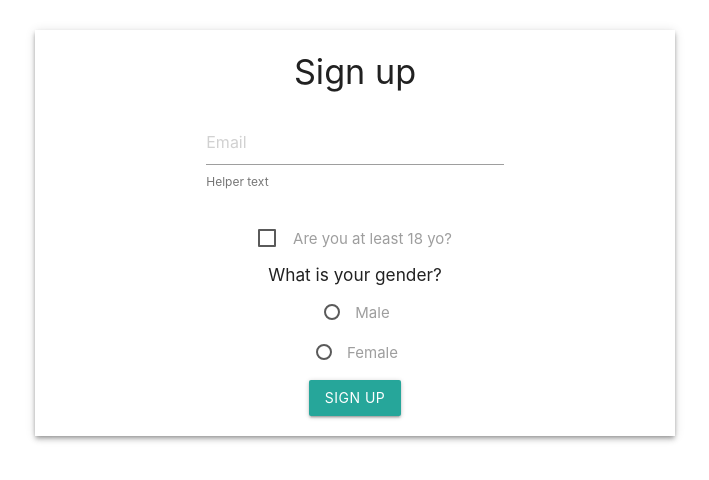
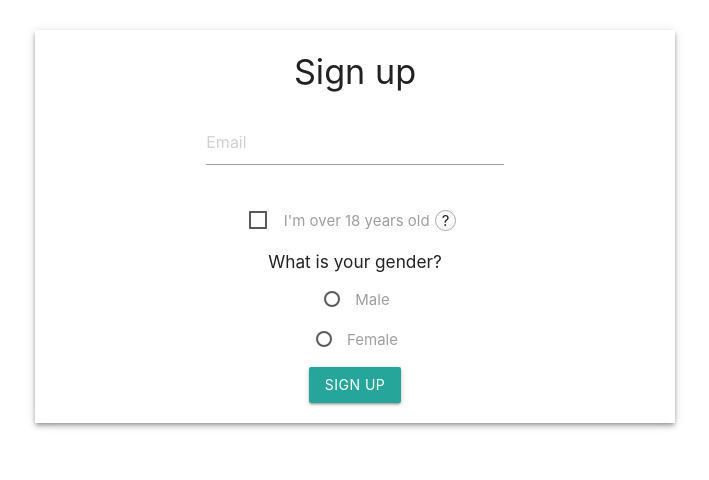
Before and after one commit to conrisc/React-signUp-multilingual-component, a React (Create React App) app: page /en in a window 1280 px wide. Shown: the top 480 px of the page, without its empty margins (285-994 px from the left). Built offline with nearby package versions, Linux system fonts and the light colour scheme.

Commit message:
Adds info element to FormCheckbox component and adds isValid property to FormInput and FormCheckbox

```diff
--- a/src/components/App.css
+++ b/src/components/App.css
@@ -1,7 +1,25 @@
 .App {
-  text-align: center;
+    text-align: center;
 }
 
 .mt-3 {
-  margin-top: 30px;
+    margin-top: 30px;
 }
+
+.symbol {
+    padding: 0px 6px;
+    margin: 5px;
+    border-radius: 12px;
+    border: 1px solid #AAA;
+    background: #FAFAFA;
+}
+
+.symbol:hover {
+    background: #EEE;
+}
+
+.info {
+    padding: 4px;
+    margin: 0 30%;
+    font-size: 12px;
+}
--- a/src/components/SignUpForm.jsx
+++ b/src/components/SignUpForm.jsx
@@ -8,11 +8,29 @@
 function SignUpForm(props) {
     const genderValues = ['gender.male', 'gender.female'];
     const model = props.model || {};
-
     const [email, setEmail] = useState('');
     const [isAdult, setIsAdult] = useState(false);
     const [subscribeNewsletter, setSubscribeNewsletter] = useState(false);
     const [gender, setGender] = useState(null);
+
+    const [isValid, setIsValid] = useState({
+        email: true,
+        isAdult: true
+    });
+
+    function handleEmailChange(newEmail) {
+        if (newEmail.trim() === '')
+            setIsValid({ ...isValid, email: false });
+        else
+            setIsValid({ ...isValid, email: true });
+
+        setEmail(newEmail);
+    }
+
+    function handleIsAdultChange(newIsAdult) {
+        setIsValid({ ...isValid, isAdult: newIsAdult });
+        setIsAdult(newIsAdult);
+    }
 
     function handleSignUp(event) {
         event.preventDefault();
@@ -20,14 +38,28 @@
         console.log('Sign up buton clicked');
     }
 
+
     return (
         <div className="row">
             <form className="col s12 l6 offset-l3 z-depth-2 mt-3" onSubmit={handleSignUp}>
                 <h4>{props.t('signup')}</h4>
                 <div className="row">
-                    <FormInput type="email" placeholder="email" value={email} onChange={setEmail} />
+                    <FormInput
+                        type="email"
+                        placeholder="email"
+                        value={email}
+                        onChange={handleEmailChange}
+                        isValid={isValid.email}
+                        invalidMsg="email.invalid"
+                    />
                 </div>
-                <FormCheckBox text="age.isadult" isChecked={isAdult} onChange={setIsAdult} />
+                <FormCheckBox
+                    text="age.isadult"
+                    isChecked={isAdult}
+                    onChange={handleIsAdultChange}
+                    isValid={isValid.isAdult}
+                    info="age.law"
+                />
                 {model.newsletter &&
                     <FormCheckBox text="subscribe.newsletter" isChecked={subscribeNewsletter} onChange={setSubscribeNewsletter} />
                 }
--- a/src/components/common/FormCheckbox.jsx
+++ b/src/components/common/FormCheckbox.jsx
@@ -1,19 +1,39 @@
-import React from 'react';
+import React, { useState } from 'react';
 import { withTranslation } from 'react-i18next';
 
 function FormCheckbox(props) {
+    const isValid = props.isValid !== false;
+    const [ isInfoVisible, setIsInfoVisible ] = useState(false);
 
     function handleChange(event) {
         props.onChange(event.target.checked);
     }
 
+    function showInfo() {
+        setIsInfoVisible(true);
+    }
+
+    function hideInfo() {
+        setIsInfoVisible(false);
+    }
+
     return (
-        <p>
+        <div className="row">
             <label>
                 <input type="checkbox" checked={props.isChecked} onChange={handleChange} />
-                <span>{props.t(props.text)}</span>
+                <span className={isValid ? "" : "red-text"}>{props.t(props.text)}</span>
             </label>
-        </p>
+            {props.info &&
+                <span className="symbol" onMouseEnter={showInfo} onMouseLeave={hideInfo}>
+                    ?
+                </span>
+            }
+            {isInfoVisible &&
+                <div className="info blue-text">
+                    {props.t(props.info)}
+                </div>
+            }
+        </div>
     );
 }
 
--- a/src/components/common/FormInput.jsx
+++ b/src/components/common/FormInput.jsx
@@ -12,11 +12,13 @@
             <input
                 placeholder={props.t(props.placeholder)}
                 type={props.type || "text"}
-                className="validate"
+                className={"validate" + (props.isValid === false ? " invalid" : "")}
                 value={props.value}
                 onChange={handleChange}
             />
-            <span className="helper-text left-align">Helper text</span>
+            {props.isValid === false &&
+                <span className="helper-text left-align">{props.t(props.invalidMsg)}</span>
+            }
         </div>
     );
 }
--- a/src/i18n/de.json
+++ b/src/i18n/de.json
@@ -6,7 +6,9 @@
 
         "signup": "Melden Sie",
         "email": "Email",
-        "age.isadult": "Bist du mindestens 18 Jahre alt?",
+        "email.invalid": "Geben Sie eine gültige E-Mail-Adresse an",
+        "age.isadult": "Ich bin über 18 Jahre alt",
+        "age.law": "Laut Gesetz müssen Sie älter als 18 Jahre sein",
         "subscribe.newsletter": "Newsletter abonnieren",
         "gender.what": "Was ist dein Geschlecht?",
         "gender.male": "Männlich",
--- a/src/i18n/en.json
+++ b/src/i18n/en.json
@@ -6,7 +6,9 @@
 
         "signup": "Sign up",
         "email": "Email",
-        "age.isadult": "Are you at least 18 yo?",
+        "email.invalid": "Provide valid e-mail address",
+        "age.isadult": "I'm over 18 years old",
+        "age.law": "By law you must be older than 18",
         "subscribe.newsletter": "Subscribe to newsletter",
         "gender.what": "What is your gender?",
         "gender.male": "Male",
```
